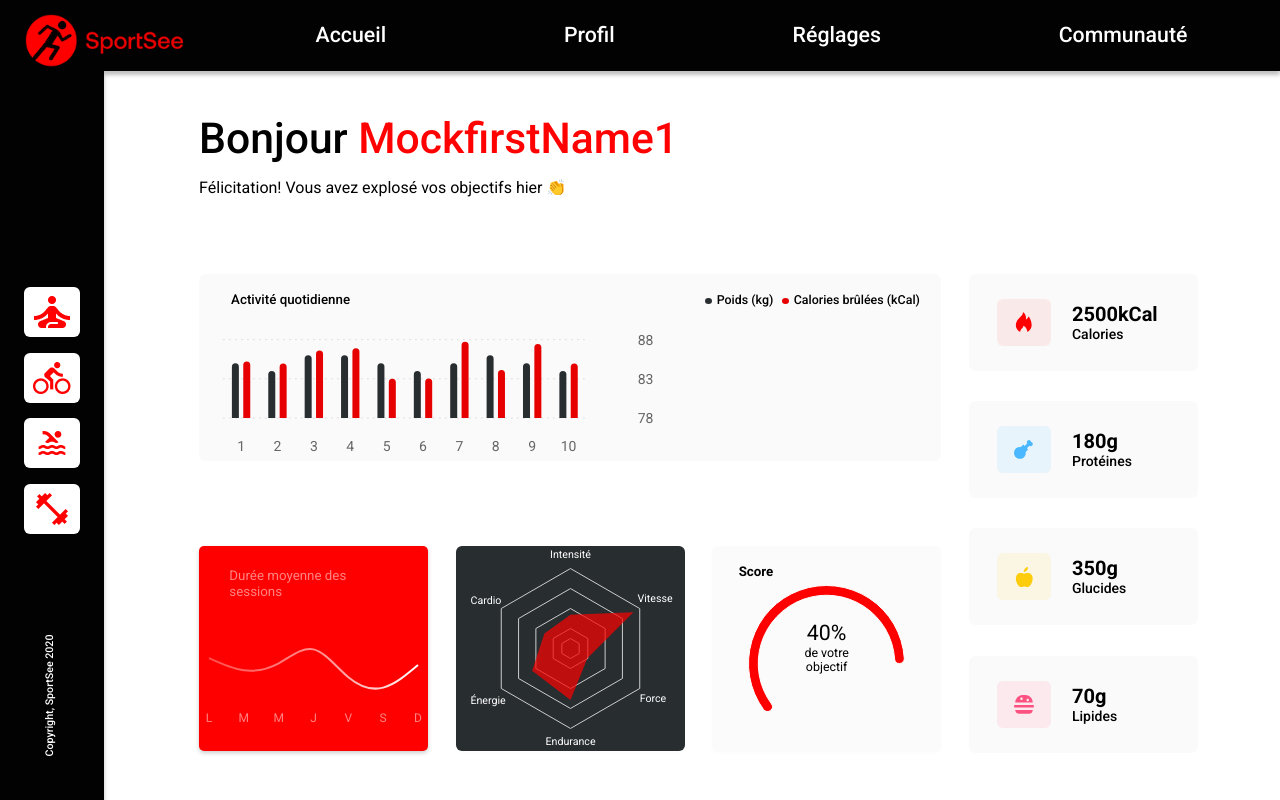
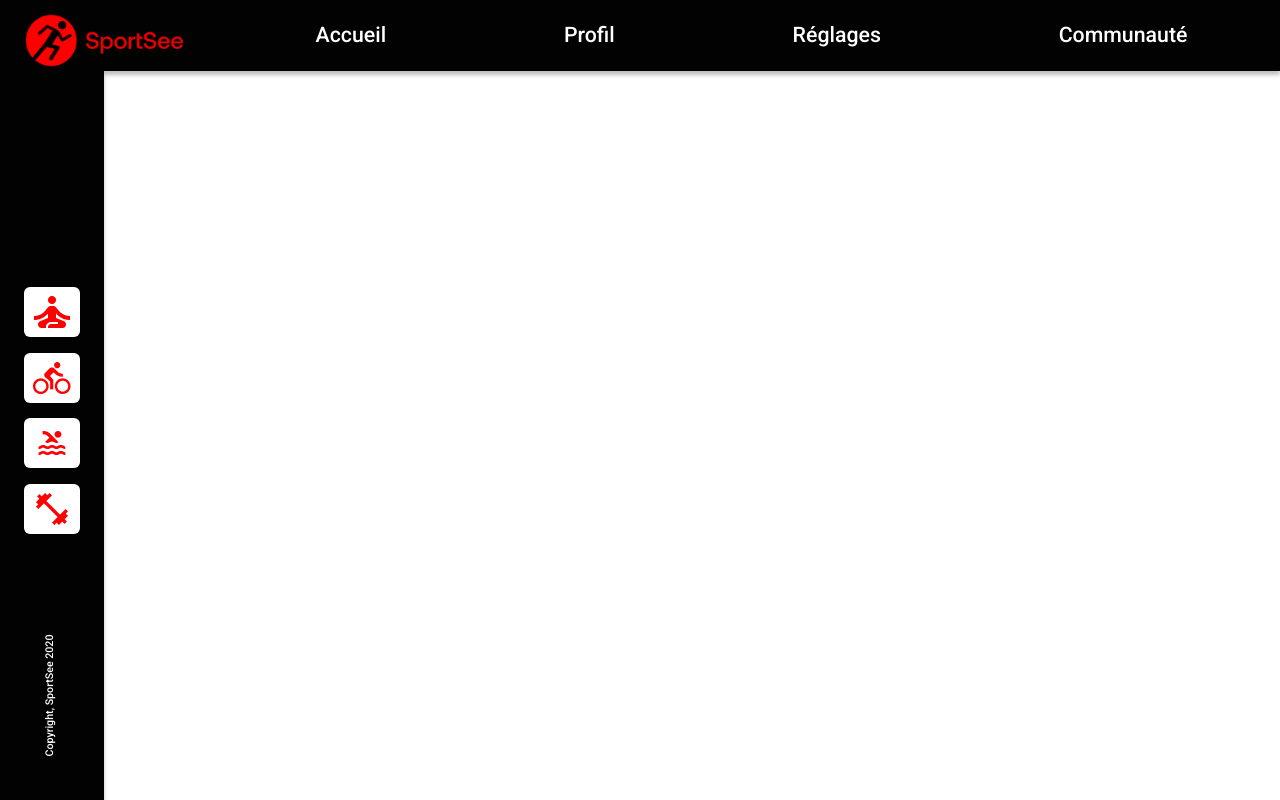
Before and after one commit to Krock13/Sport-See, a React (Vite) app: page / in a window 1280 px wide. Shown: the top 800 px of the page. Built offline with nearby package versions, Linux system fonts and the light colour scheme.

Commit message:
Added a 'SelectionPage.jsx' page to select the data retrieval mode

```diff
--- a/src/components/ScoreCard/ScoreCard.jsx
+++ b/src/components/ScoreCard/ScoreCard.jsx
@@ -9,7 +9,6 @@ import styles from './scoreCard.module.css';
 
 export function ScoreCard() {
   const { data, loadingAndErrorComponent } = useFetch(getUser, 1);
-  // console.log('data : ', data);
 
   let chartData = [
     {
--- a/src/main.jsx
+++ b/src/main.jsx
@@ -8,6 +8,7 @@ import { BrowserRouter as Router, Route, Routes } from 'react-router-dom';
 
 import { Header } from './components/Header/Header';
 import { Sidebar } from './components/Sidebar/Sidebar';
+import { SelectionPage } from './pages/SelectionPage/SelectionPage';
 import { Home } from './pages/Home/Home';
 
 import './utils/style/globalStyle.css';
@@ -19,7 +20,8 @@ ReactDOM.createRoot(document.getElementById('root')).render(
       <Header />
       <Sidebar />
       <Routes>
-        <Route path='/' element={<Home />} />
+        <Route path='/' element={<SelectionPage />} />
+        <Route path='/home/:source/:userId' element={<Home />} />
       </Routes>
     </Router>
   </StrictMode>
--- /dev/null
+++ b/src/pages/SelectionPage/SelectionPage.jsx
@@ -0,0 +1,3 @@
+export function SelectionPage() {
+  return <div></div>;
+}
```
